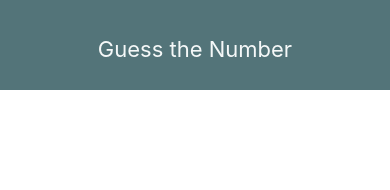
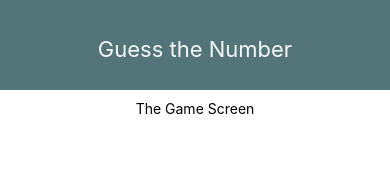
Before and after one commit to piscespieces/guess-number-react-native, a React Native app: screen / in a window 390 px wide. Shown: the top 190 px of the page. Built offline with nearby package versions, Linux system fonts and the light colour scheme.

Commit message:
created screens dir to store the different pages components. StarGame file, renders the Game Screen below the header

```diff
--- a/App.js
+++ b/App.js
@@ -2,11 +2,13 @@ import React from 'react';
 import { StyleSheet, View } from 'react-native';
 
 import Header from './components/Header'
+import StartGame from './screens/StartGame'
 
 export default function App() {
   return (
     <View style={styles.screen}>
       <Header title="Guess the Number" />
+      <StartGame />
     </View>
   );
 }
--- /dev/null
+++ b/screens/StartGame.js
@@ -0,0 +1,22 @@
+import React from 'react'
+import { StyleSheet, Text, View } from 'react-native'
+
+const StartGame = props => {
+    return (
+        <View style={styles.screen}>
+            <Text>
+                The Game Screen
+            </Text>
+        </View>
+    )
+}
+
+export default StartGame
+
+const styles = StyleSheet.create({
+    screen: {
+        flex: 1,
+        padding: 10,
+        alignItems: 'center'
+    },
+})
```
